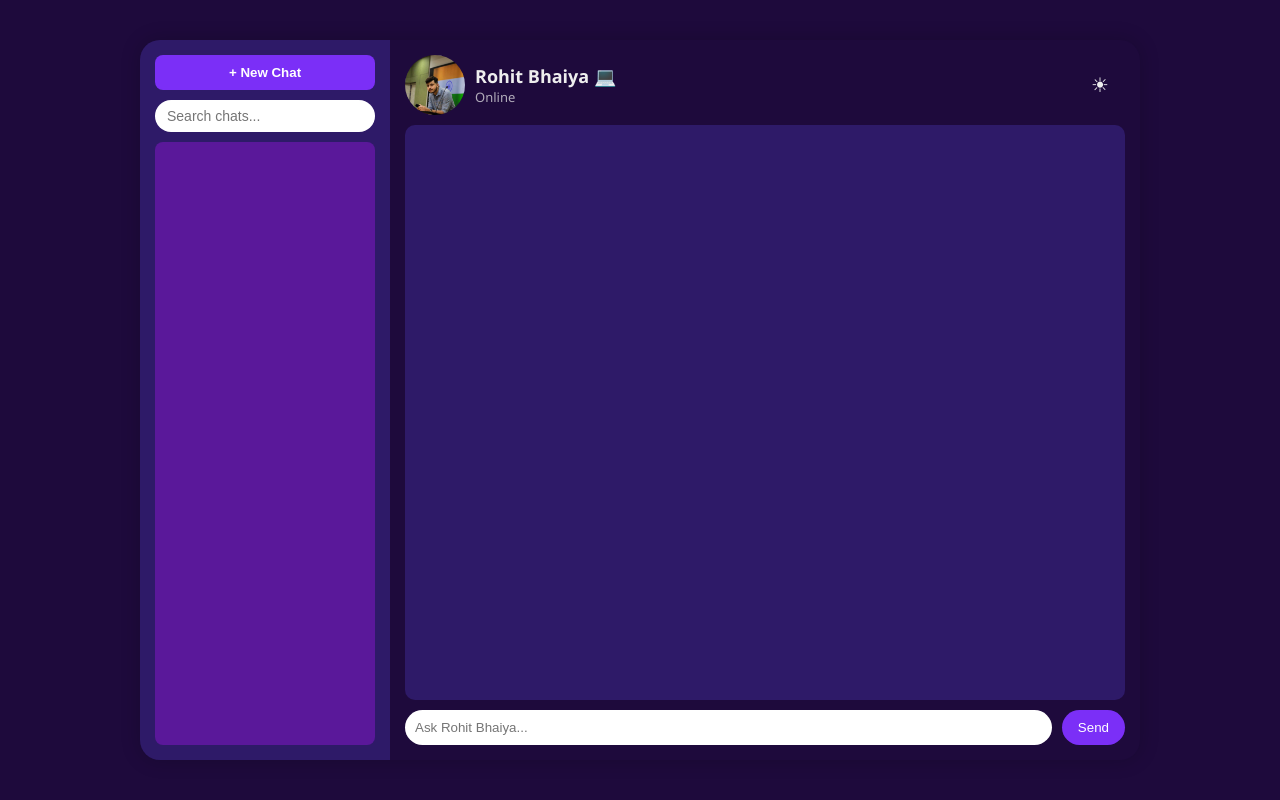
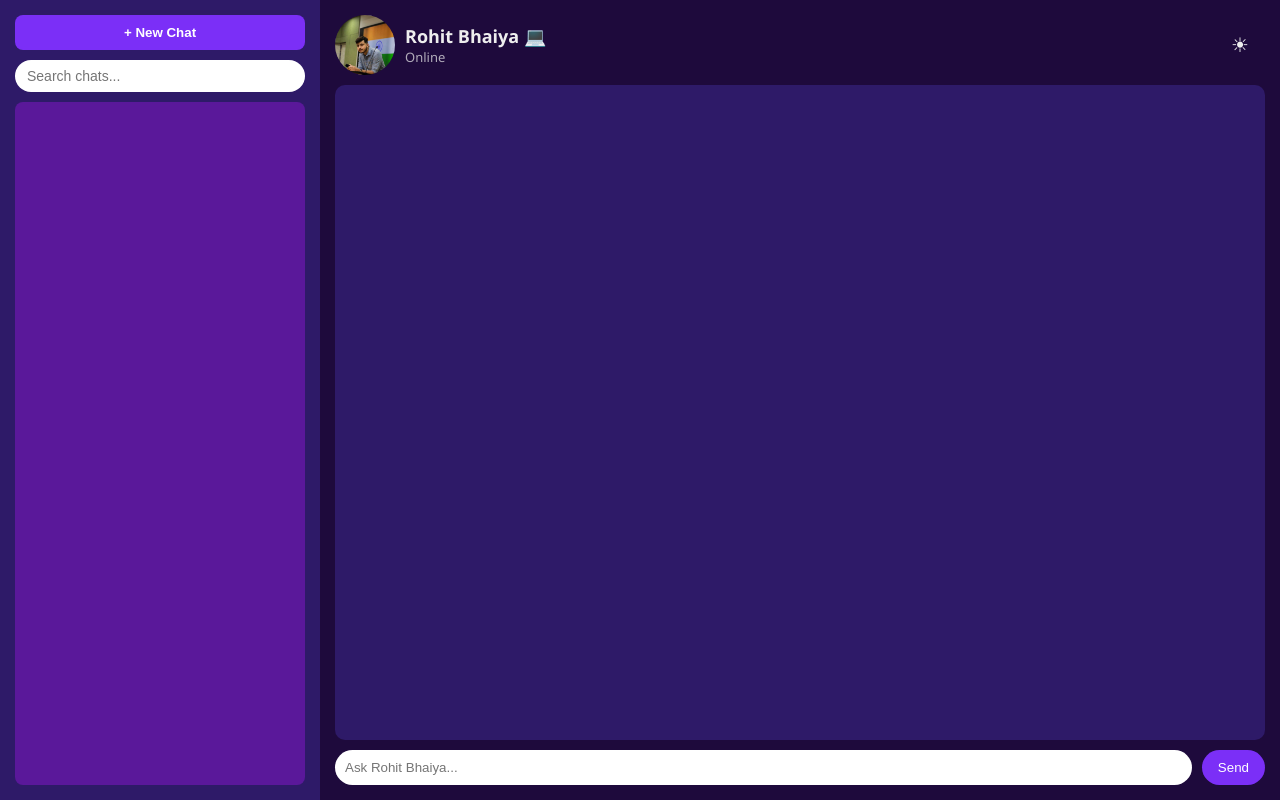
Before and after one commit to aman-singh122/rohitnegi-chatbot, a website: page index.html in a window 1280 px wide. Drawn offline with Linux system fonts and the light colour scheme; no server answers.

Commit message:
Updated chatbot layout

```diff
--- a/index.html
+++ b/index.html
@@ -29,28 +29,17 @@
     }
     * { box-sizing: border-box; }
     body, html {
-  margin: 0;
-  padding: 0;
-  height: 100%;
+      margin: 0; padding: 0; height: 100%;
+      font-family: "Segoe UI", sans-serif;
+      background: var(--bg);
+      color: var(--text-color);
+    }
+  #container {
   display: flex;
-  justify-content: center;
-  align-items: center;
-  background: var(--bg);
-  font-family: "Segoe UI", sans-serif;
-  color: var(--text-color);
+  height: 100vh;
+  max-width: 1400px;
+  margin: auto;
 }
-
-#container {
-  display: flex;
-  height: 90vh;
-  width: 1000px;
-  max-width: 100%;
-  border-radius: 20px;
-  overflow: hidden;
-  box-shadow: 0 0 20px rgba(0, 0, 0, 0.2);
-  background: var(--bg);
-}
-
     #sidebar {
       width: 25%;
       background: var(--sidebar-bg);
```
